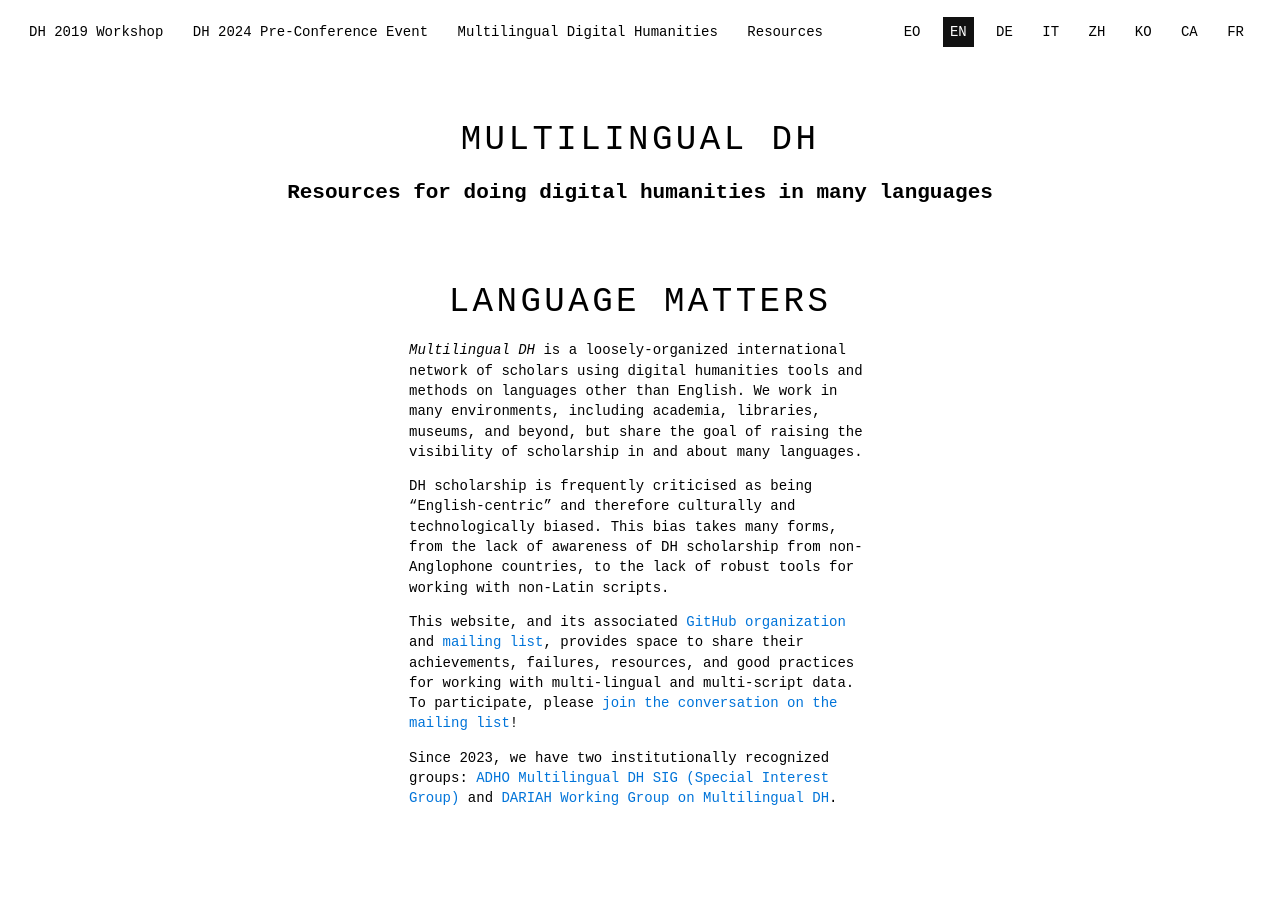
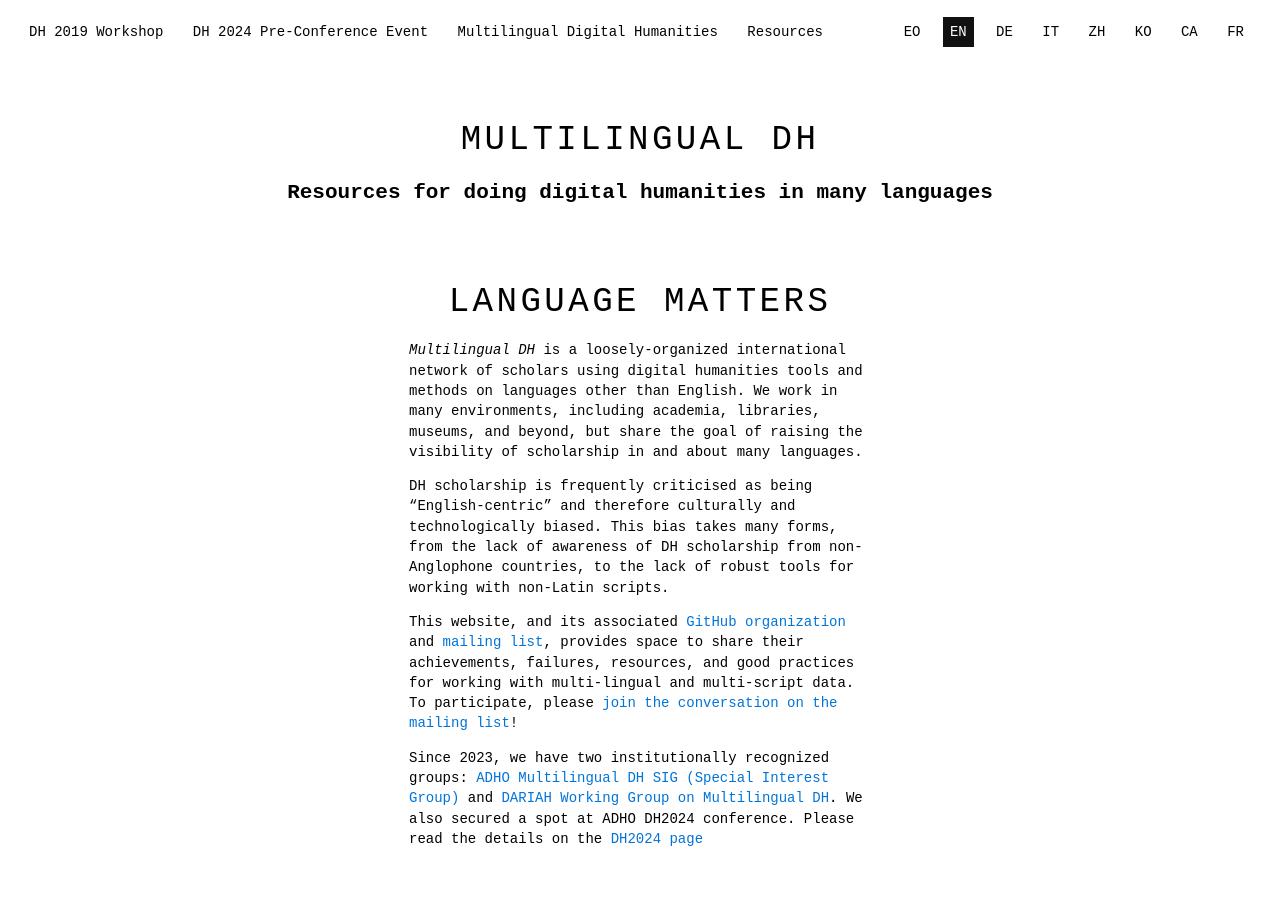
Before and after one commit to multilingual-dh/multilingual-dh.github.io, a Jekyll site: the page built from en/index.md, in a window 1280 px wide. Built offline with Jekyll 4.4.1, drawn with Linux system fonts in a browser that asks for light colours.

Commit message:
Update index.md
added reference to the dh2024

```diff
--- a/en/index.md
+++ b/en/index.md
@@ -12,4 +12,4 @@ DH scholarship is frequently criticised as being "English-centric" and therefore
 
 This website, and its associated [GitHub organization](https://github.com/multilingual-dh) and [mailing list](https://mailman.stanford.edu/mailman/listinfo/multilingual-dh), provides space to share their achievements, failures, resources, and good practices for working with multi-lingual and multi-script data. To participate, please [join the conversation on the mailing list](https://mailman.stanford.edu/mailman/listinfo/multilingual-dh)!
 
-Since 2023, we have two institutionally recognized groups: [ADHO Multilingual DH SIG (Special Interest Group)](https://adho.org/sigs/#multilingual-DH) and [DARIAH Working Group on Multilingual DH](https://multilingual.hypotheses.org/).
+Since 2023, we have two institutionally recognized groups: [ADHO Multilingual DH SIG (Special Interest Group)](https://adho.org/sigs/#multilingual-DH) and [DARIAH Working Group on Multilingual DH](https://multilingual.hypotheses.org/). We also secured a spot at ADHO DH2024 conference. Please read the details on the [DH2024 page](http://multilingualdh.org/en/dh2024/)
```
